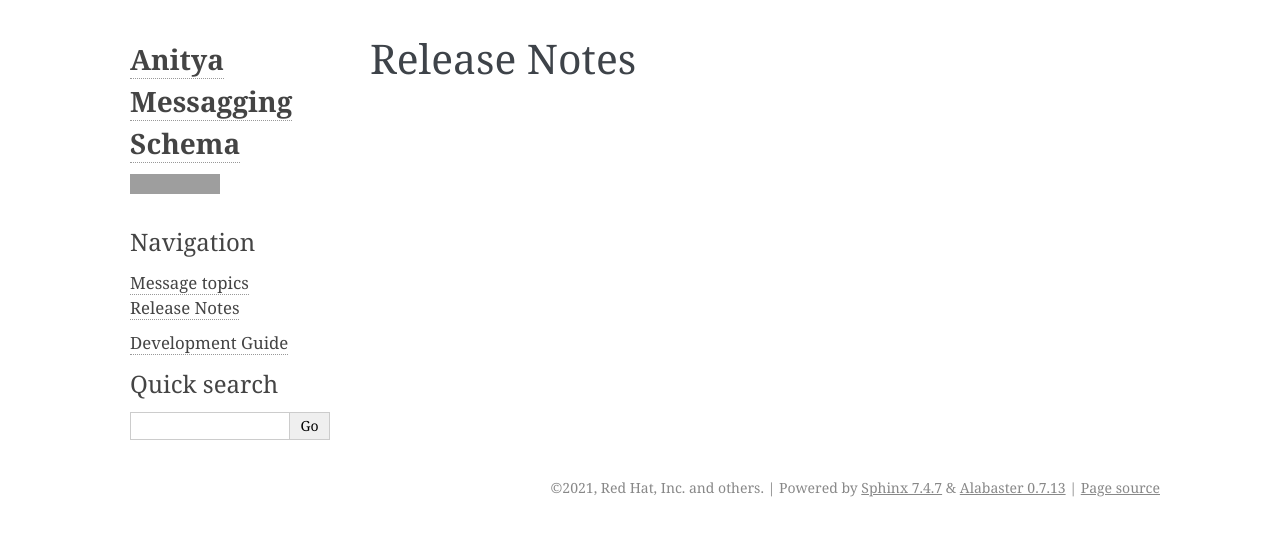
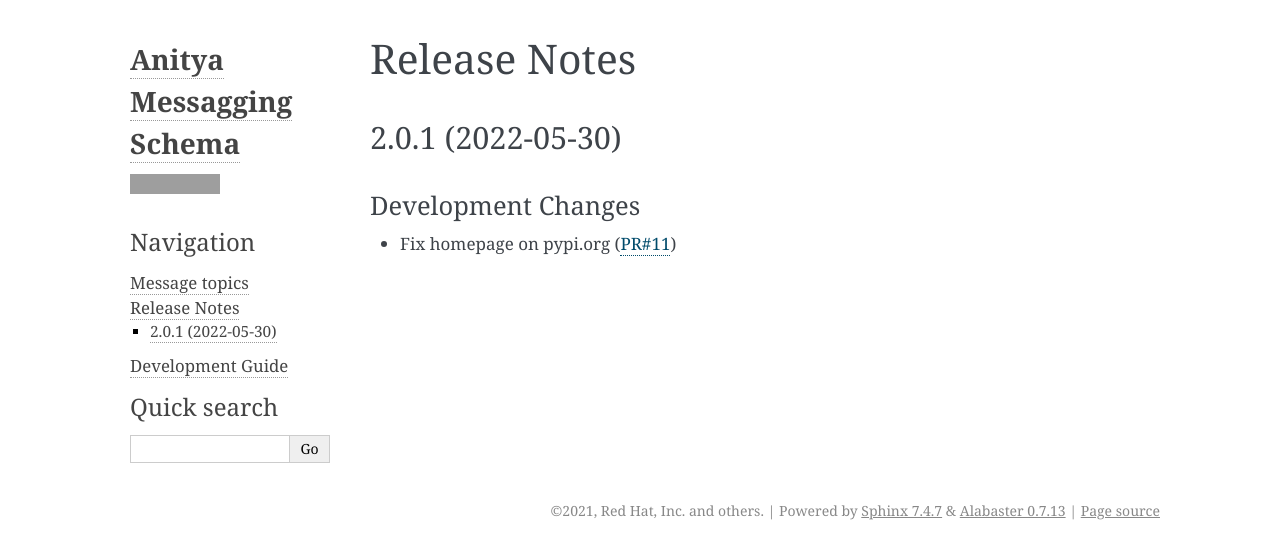
Before and after one commit to fedora-infra/anitya-messages, a Sphinx documentation site: the page built from docs/release-notes.rst, in a window 1280 px wide. Shown: the top 559 px of the page. Built offline with Sphinx 7.4.7, drawn with Linux system fonts in a browser that asks for light colours; grey boxes are pictures that could not be loaded.

Commit message:
Anitya schema 2.0.1
Signed-off-by: Michal Konečný <mkonecny@redhat.com>

```diff
--- a/anitya_schema/__init__.py
+++ b/anitya_schema/__init__.py
@@ -30,4 +30,4 @@ from .project_messages import (  # noqa: F401
 
 from .distro_messages import DistroCreated, DistroDeleted, DistroEdited  # noqa: F401
 
-__version__ = "2.0.0"
+__version__ = "2.0.1"
--- a/docs/release-notes.rst
+++ b/docs/release-notes.rst
@@ -3,3 +3,13 @@ Release Notes
 =============
 
 .. towncrier release notes start
+
+
+2.0.1 (2022-05-30)
+==================
+
+Development Changes
+-------------------
+
+* Fix homepage on pypi.org
+  (`PR#11 <https://github.com/fedora-infra/anitya-messages/pull/11>`_)
```
Also changed, not shown: 1 other file.
